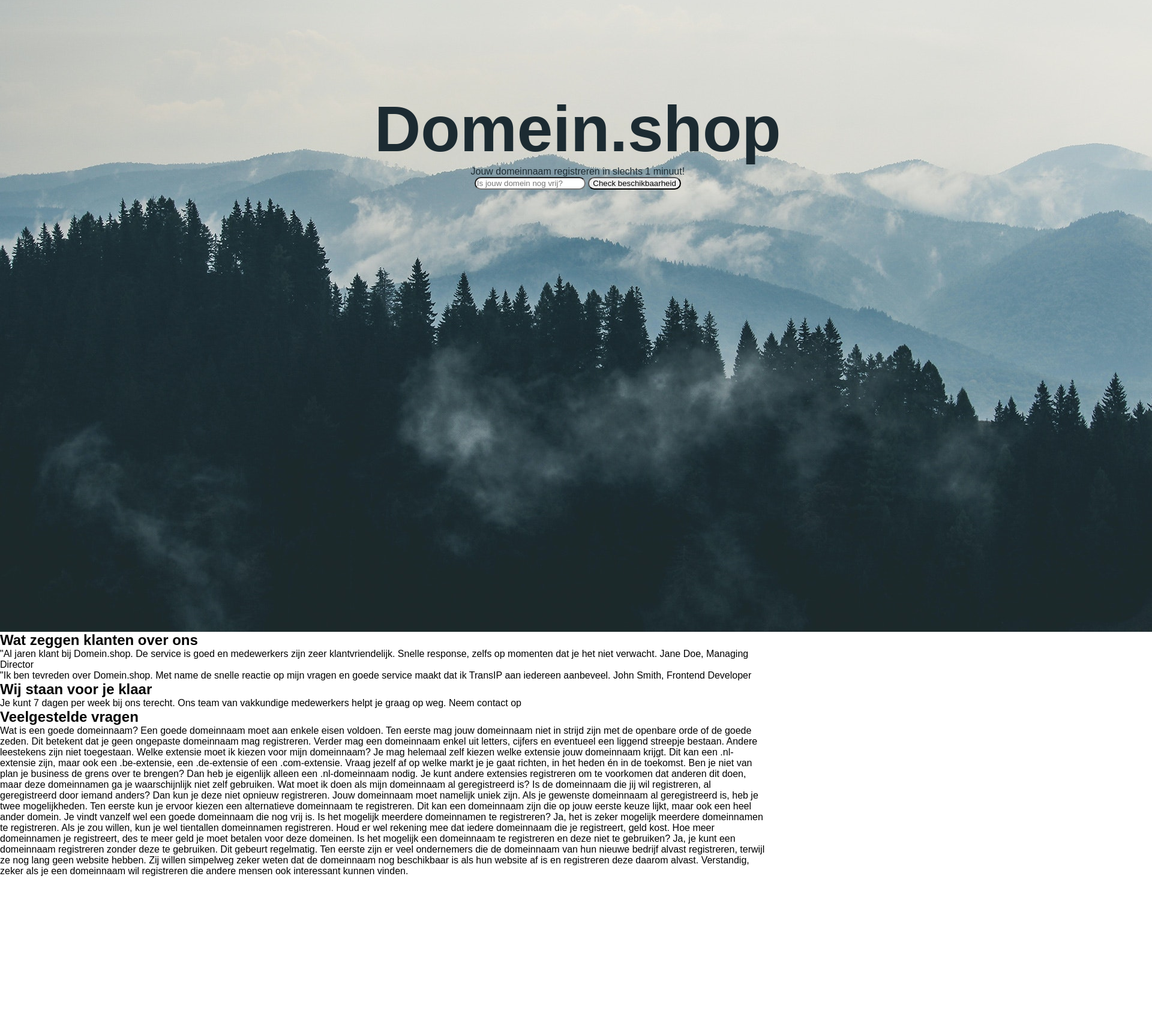
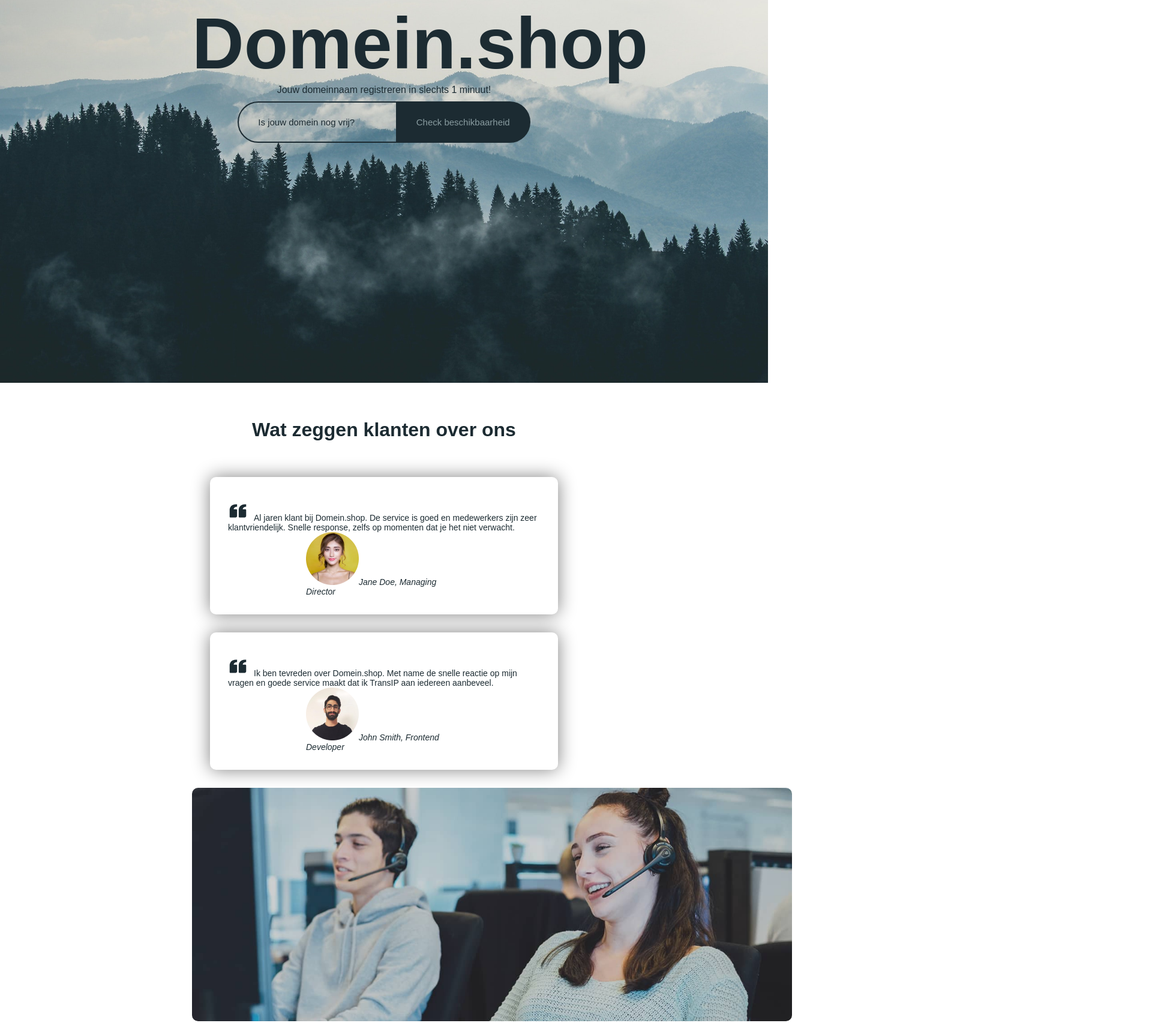
Before and after one commit to MichielvanEijsden/frontend-html-css-domeinshop-master, a plain HTML site: page frontend-html-css-domeinshop-master/index.html in a window 1280 px wide. Shown: the part 147-1852 px from the top of the page at 60% size, 1920 px wide, since content can reach past the window. Before the commit the page ends 1608 px from the top, so only its background shows below. Drawn offline with Linux system fonts and the light colour scheme; a web font is replaced by a local one.

Commit message:
bezig met quoteblocks

```diff
--- a/frontend-html-css-domeinshop-master/index.html
+++ b/frontend-html-css-domeinshop-master/index.html
@@ -1,79 +1,93 @@
 <!DOCTYPE html>
-<html lang="en" xmlns="http://www.w3.org/1999/html">
+<html lang="en" xmlns="http://www.w3.org/1999/html" xmlns="http://www.w3.org/1999/html"
+      xmlns="http://www.w3.org/1999/html">
 <head>
     <meta charset="UTF-8">
     <title>Domein.shop</title>
     <link rel="stylesheet" href="styles/styles.css">
 </head>
 <body>
-<header class="header">
-    <div class="center-text">
-        <h1>Domein.shop</h1>
+<header>
+    <div class="header-text">
+        <h1 class="header-title">Domein.shop</h1>
         <p>Jouw domeinnaam registreren in slechts 1 minuut!</p>
         <form class="domain">
             <label>
-                <input id="domain-input" placeholder="Is jouw domein nog vrij?">
+                <input class="domain-input" type="text" placeholder="Is jouw domein nog vrij?"/>
             </label>
-            <button type="button">Check beschikbaarheid</button>
+            <button type="button" class="domain-button">Check beschikbaarheid</button>
         </form>
     </div>
 
 </header>
 <main>
-    <h2>Wat zeggen klanten over ons</h2>
+    <div class="testimonial">
+        <h2>Wat zeggen klanten over ons</h2>
+        <div class="quote-a">
+            <blockquote>
+                <p><img class="quotes" src="assets/icons/quote-left.png" height="33" width="33" alt="quote"/>Al jaren
+                    klant bij Domein.shop. De service is goed en medewerkers zijn zeer klantvriendelijk. Snelle
+                    response, zelfs op momenten dat je het niet verwacht.</p>
 
-    <blockquote>"Al jaren klant bij Domein.shop. De service is goed en medewerkers zijn zeer klantvriendelijk. Snelle
-        response, zelfs op momenten dat je het niet verwacht.
+                <footer class="f-quote"><img src="assets/images/avatar-jane.png" height="88" width="88"
+                                             alt="Jane"/><cite>Jane Doe, Managing Director</cite></footer>
+            </blockquote>
+        </div>
+        <div class="quote-b">
+            <blockquote>
+                <p><img class="quotes" src="assets/icons/quote-left.png" height="33" width="33" alt="quote"/>Ik ben
+                    tevreden over Domein.shop. Met name de snelle reactie op mijn vragen en goede service maakt
+                    dat
+                    ik TransIP aan iedereen aanbeveel.</p>
 
-        Jane Doe, Managing Director
-    </blockquote>
+                <footer class="f-quote"><img src="assets/images/avatar-john.png" height="88" width="88"
+                                             alt="John"/><cite>John Smith, Frontend Developer</cite></footer>
+            </blockquote>
+        </div>
+    </div>
+    <div class="support">
+        <img class="support-img" src="assets/images/callcenter.jpg" height="520" width="1336" alt="support"/>
+        <h2>Wij staan voor je klaar </h2>
+        <p>Je kunt 7 dagen per week bij ons terecht. Ons team van vakkundige medewerkers helpt je graag op weg.
 
-    <blockquote>"Ik ben tevreden over Domein.shop. Met name de snelle reactie op mijn vragen en goede service maakt dat
-        ik TransIP aan iedereen aanbeveel.
-
-        John Smith, Frontend Developer
-    </blockquote>
-    </p>
-    <h2>Wij staan voor je klaar </h2>
-    <p>Je kunt 7 dagen per week bij ons terecht. Ons team van vakkundige medewerkers helpt je graag op weg.
-
-        Neem contact op</p>
+            Neem contact op</p>
+    </div>
 </main>
 <footer>
     <h2>Veelgestelde vragen</h2>
 
-    <p>Wat is een goede domeinnaam?
-
-        Een goede domeinnaam moet aan enkele eisen voldoen. Ten eerste mag jouw domeinnaam niet in strijd zijn met de
+    <p>Wat is een goede domeinnaam?</p>
+    <!--drop down option-->
+    <p>Een goede domeinnaam moet aan enkele eisen voldoen. Ten eerste mag jouw domeinnaam niet in strijd zijn met de
         openbare orde of de goede zeden. Dit betekent dat je geen ongepaste domeinnaam mag registreren. Verder mag een
         domeinnaam enkel uit letters, cijfers en eventueel een liggend streepje bestaan. Andere leestekens zijn niet
-        toegestaan.
+        toegestaan.</p>
 
-        Welke extensie moet ik kiezen voor mijn domeinnaam?
+    <p>Welke extensie moet ik kiezen voor mijn domeinnaam?</p>
 
-        Je mag helemaal zelf kiezen welke extensie jouw domeinnaam krijgt. Dit kan een .nl-extensie zijn, maar ook een
+    <p>Je mag helemaal zelf kiezen welke extensie jouw domeinnaam krijgt. Dit kan een .nl-extensie zijn, maar ook een
         .be-extensie, een .de-extensie of een .com-extensie. Vraag jezelf af op welke markt je je gaat richten, in het
         heden én in de toekomst. Ben je niet van plan je business de grens over te brengen? Dan heb je eigenlijk alleen
         een .nl-domeinnaam nodig. Je kunt andere extensies registreren om te voorkomen dat anderen dit doen, maar deze
-        domeinnamen ga je waarschijnlijk niet zelf gebruiken.
+        domeinnamen ga je waarschijnlijk niet zelf gebruiken.</p>
 
-        Wat moet ik doen als mijn domeinnaam al geregistreerd is?
+    <p>Wat moet ik doen als mijn domeinnaam al geregistreerd is?</p>
 
-        Is de domeinnaam die jij wil registreren, al geregistreerd door iemand anders? Dan kun je deze niet opnieuw
+    <p>Is de domeinnaam die jij wil registreren, al geregistreerd door iemand anders? Dan kun je deze niet opnieuw
         registreren. Jouw domeinnaam moet namelijk uniek zijn. Als je gewenste domeinnaam al geregistreerd is, heb je
         twee mogelijkheden. Ten eerste kun je ervoor kiezen een alternatieve domeinnaam te registreren. Dit kan een
         domeinnaam zijn die op jouw eerste keuze lijkt, maar ook een heel ander domein. Je vindt vanzelf wel een goede
-        domeinnaam die nog vrij is.
+        domeinnaam die nog vrij is.</p>
 
-        Is het mogelijk meerdere domeinnamen te registreren?
+    <p>Is het mogelijk meerdere domeinnamen te registreren?</p>
 
-        Ja, het is zeker mogelijk meerdere domeinnamen te registreren. Als je zou willen, kun je wel tientallen
+    <p>Ja, het is zeker mogelijk meerdere domeinnamen te registreren. Als je zou willen, kun je wel tientallen
         domeinnamen registreren. Houd er wel rekening mee dat iedere domeinnaam die je registreert, geld kost. Hoe meer
-        domeinnamen je registreert, des te meer geld je moet betalen voor deze domeinen.
+        domeinnamen je registreert, des te meer geld je moet betalen voor deze domeinen.</p>
 
-        Is het mogelijk een domeinnaam te registreren en deze niet te gebruiken?
+    <p>Is het mogelijk een domeinnaam te registreren en deze niet te gebruiken?</p>
 
-        Ja, je kunt een domeinnaam registreren zonder deze te gebruiken. Dit gebeurt regelmatig. Ten eerste zijn er veel
+    <p>Ja, je kunt een domeinnaam registreren zonder deze te gebruiken. Dit gebeurt regelmatig. Ten eerste zijn er veel
         ondernemers die de domeinnaam van hun nieuwe bedrijf alvast registreren, terwijl ze nog lang geen website
         hebben. Zij willen simpelweg zeker weten dat de domeinnaam nog beschikbaar is als hun website af is en
         registreren deze daarom alvast. Verstandig, zeker als je een domeinnaam wil registreren die andere mensen ook
--- a/frontend-html-css-domeinshop-master/styles/styles.css
+++ b/frontend-html-css-domeinshop-master/styles/styles.css
@@ -1,3 +1,6 @@
+@import url('https://fonts.googleapis.com/css2?family=Inconsolata:wght@300;400;700&family=Manrope:wght@300;400;600;700&family=Playfair+Display:ital,wght@0,400;0,700;1,400;1,700&display=swap');
+
+
 /*////////////////////////////////////////////////////////////////////////
 Table of Contents:
     1. Global Styles
@@ -9,30 +12,55 @@ Table of Contents:
         3.4 Faq
         3.5 Footer
 ////////////////////////////////////////////////////////////////////////*/
-
 /*////////////////////////
     1. Global Styles
 ////////////////////////*/
-@import url('https://fonts.googleapis.com/css2?family=Inconsolata:wght@300;400;700&family=Manrope:wght@300;400;600;700&family=Playfair+Display:ital,wght@0,400;0,700;1,400;1,700&display=swap');
+/*grijs #899CA0 en donkergroen #1C2B32*/
 
 * {
-    margin: 0 0;
     box-sizing: border-box;
+    margin: 0;
+}
+body {
+    font-family: 'Poppins', sans-serif;
+    color: #1C2B32;
+}
+main {
+
+    width: 50%;
+    margin: auto;
+    max-width: 1000px;
+
 }
 
-/*grijs #899CA0 en donkergroen #1C2B32*/
-
+footer{
+    max-width: 1000px;
+    width: 50%;
+    margin: auto;
+}
 /*////////////////////////
     2. Typography
 ////////////////////////*/
-body {
-    font-family: 'Poppins', sans-serif;
 
+h1{
+    font-weight: 700;
+    font-size: 120px;
 }
-h1{
+h2 {
+    font-size: 32px;
+    font-weight: 700;
+    margin: 60px 0;
+}
+h1, h2 {
     text-align: center;
-    font-weight: 600;
-    font-size: 107px;
+}
+
+input, button {
+    font-family: inherit;
+}
+a, a:link,a:visited {
+    color: #899CA0;
+    text-decoration: underline;
 }
 
 /*////////////////////////
@@ -42,33 +70,67 @@ h1{
 /*///////////// 3.1 Header /////////////*/
 header{
     background-image:url("../assets/images/mountains.jpg");
-    width: 1920px;
-    height: 1200px;
-    background-position: top, center;
-    background-repeat: no-repeat;
-    margin: auto;
-    position: relative;
-}
-
-.center-text {
-    position: absolute;
-    max-width: 1000px;
-    top: 25%;
-    left: 32.5%;
-    color: #1C2B32;
-    text-align: center;
-
+    background-size: cover;
+    background-position: top;
 
 }
 
-#domain-input,button {
-    border-radius: 37px;
+.header-text {
+    padding: 150px 0 400px 0;
+    width: 50%;
+    margin: auto;
+    max-width: 1000px;
+    text-align: center;
 }
 
-/*///////////// 3.2 Testimonial /////////////*/
+.domain-input{
+    padding: 24px 32px;
+    color: #1C2B32;
+    background-color: transparent;
+    border: 2px solid #1C2B32;
+    margin-top: 10px;
+    margin-right: -4px;
+    font-size: 15px;
+    border-radius:37px 0 0 37px;
+    outline: transparent;
+}
+
+.domain-input::placeholder{
+    color: #1C2B32;
+}
+
+.domain-button {
+    padding: 24px 32px;
+    color: #899CA0;
+    background-color: #1C2B32;
+    border: 2px solid #1C2B32;
+    margin-left:-4px;
+    font-size: 15px;
+    border-radius:0 37px 37px 0;
+}
 
 
+/*///////////// 3.2 Testimonial /////////////*/
+.quotes{
+    margin: 10px 10px 0 0;
+}
+.quote-a, .quote-b{
+    font-size: 14px;
+    border-radius: 10px;
+    padding: 30px;
+    margin: 30px;
+    box-shadow: 0 0 30px grey;
+}
+.f-quote{
+    text-align: left;
+}
+
 /*///////////// 3.3 Support /////////////*/
+.support-img{
+    width: 1000px;
+    height: auto;
+    border-radius: 10px;
+}
 
 
 /*///////////// 3.4 Faq /////////////*/
```
